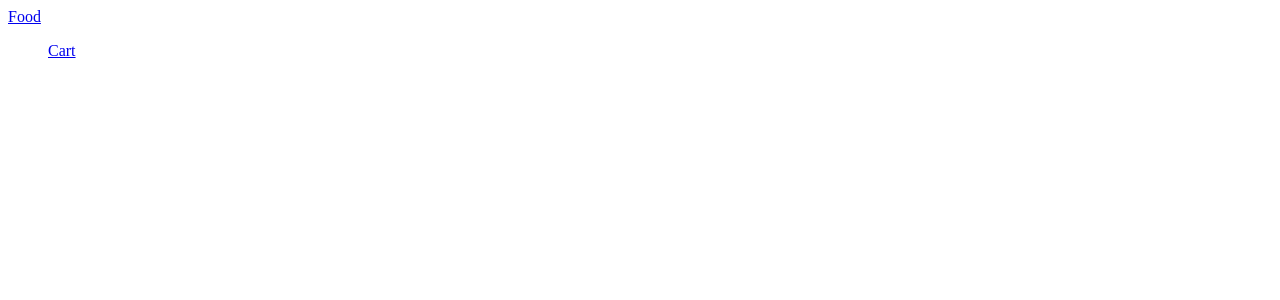
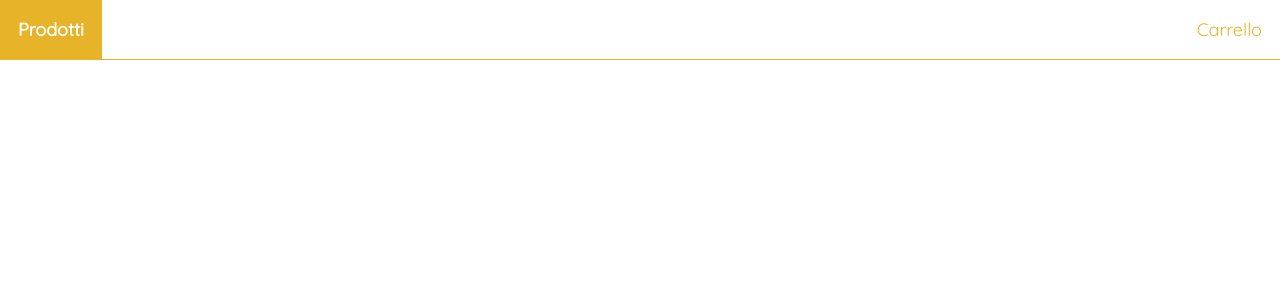
Before and after one commit to Nicholas-Santoro/angular-food, an Angular app: page / in a window 1280 px wide. Shown: the top 300 px of the page. Built offline with nearby package versions, Linux system fonts and the light colour scheme.

Commit message:
feat: colori header e layout

```diff
--- a/src/app/header/header.component.css
+++ b/src/app/header/header.component.css
@@ -0,0 +1,35 @@
+header{
+    background: white;
+    padding: 0;
+    border-bottom: 1px solid #e7b429;
+}
+
+a{
+    color:#e7b429
+}
+
+a:hover{
+    background: #e7b429;
+    color: white;
+}
+
+.container{
+    margin: 0 auto;
+    display: flex;
+    justify-content:space-between;
+}
+
+a.logo{
+    font-weight: bold;
+    padding: 1em;
+}
+
+nav ul{
+    list-style-type: none;
+    margin: 0;
+}
+
+nav ul li a {
+    padding: 1em;
+    display: inline-block;
+}
--- a/src/app/header/header.component.html
+++ b/src/app/header/header.component.html
@@ -1,12 +1,10 @@
 <header>
     <div class="container">
-        <a href="#" routerLink="/" class="logo">Food</a>
-        <nav>
-            <ul>
-                <a href="#" routerLink="/cart-page">Cart</a>
-            </ul>
-        </nav>
-
+      <a href="#" routerLink="/" class="logo">Prodotti</a>
+      <nav>
+        <ul>
+          <li><a href="#" routerLink="/cart-page">Carrello</a></li>
+        </ul>
+      </nav>
     </div>
-
-</header>
+  </header>
--- a/src/styles.css
+++ b/src/styles.css
@@ -1 +1,19 @@
-/* You can add global styles to this file, and also import other style files */
+@import url("https://fonts.googleapis.com/css2?family=Quicksand&display=swap");
+
+*{
+    box-sizing: border-box;
+}
+
+html{
+    font-size: 16px;
+}
+
+body{
+    margin: 0;
+    font-family: "Quicksand", sans-serif;
+    font-size: 18px;
+}
+
+a{
+    text-decoration: none;
+}
```
